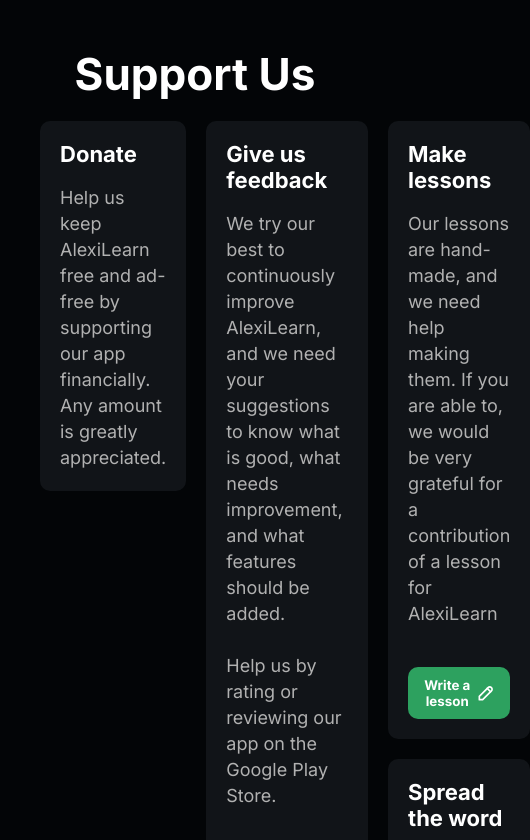
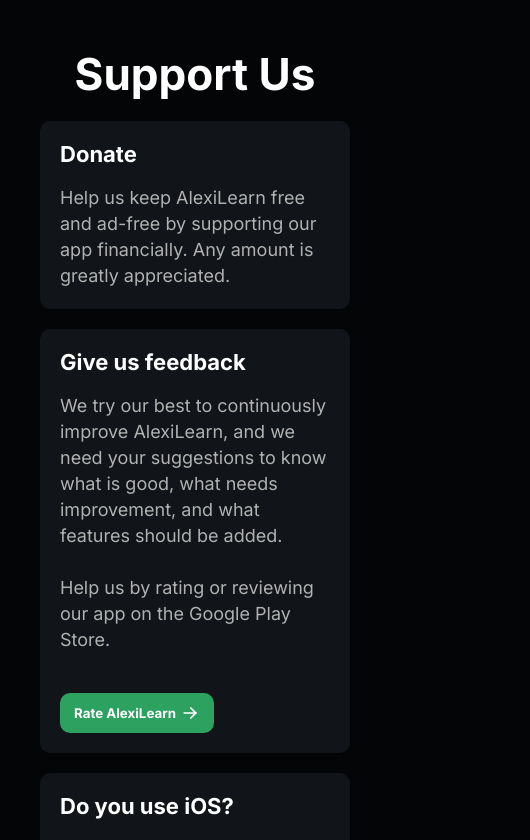
Before and after one commit to alexilearn/alexilearn.github.io, a React (Create React App) app: page / in a window 390 px wide. Shown: the part 4540-5380 px from the top of the page, 530 px wide, since content can reach past the window. Built offline with nearby package versions, Linux system fonts and the light colour scheme; a web font is replaced by a local one.

Commit message:
Made support us resizable

```diff
--- a/src/components/SupportUs/SupportUs.css
+++ b/src/components/SupportUs/SupportUs.css
@@ -42,3 +42,9 @@
         padding: 20px;
     }
 }
+
+@media (max-width: 900px) {
+    .support-us .card-container {
+        flex-direction: column;
+    }
+}
```
